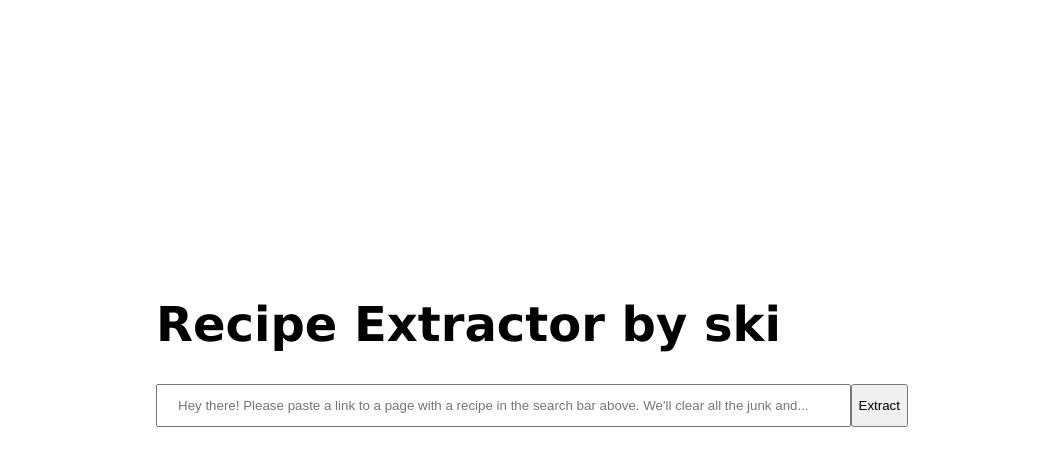
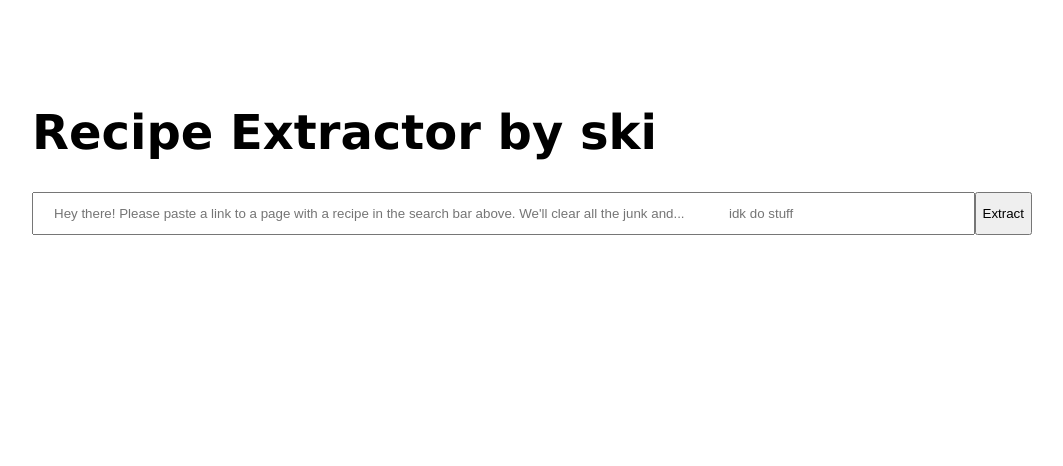
Before and after one commit to shadmanrakib/recipe-extractor, a website: page app/views/index.html in a window 1280 px wide. Shown: the whole page, without its empty margins (108-1171 px from the left). Drawn offline with nearby package versions, Linux system fonts and the light colour scheme; files that its build step writes are made by us from their sources.

Commit message:
slight change to style.css

```diff
--- a/app/public/css/style.css
+++ b/app/public/css/style.css
@@ -1,7 +1,13 @@
 body {
     display: flex;
     flex-direction: column;
-    padding: 20%;
+    align-items: center;
+    padding-top: 64px;
+}
+
+#app {
+    max-width: 1000px;
+    width: 100%;
 }
 
 h1, h2, h3 {
--- a/app/views/index.html
+++ b/app/views/index.html
@@ -7,9 +7,9 @@
 </head>
 
 <body>
-    <h1>Recipe Extractor by ski</h1>
+    <div id="app">
+        <h1>Recipe Extractor by ski</h1>
 
-    <div id="app">
         <div class="inputContainer">
             <input :value="inputText" @keyup.enter="getRecipe" @input="event => inputText = event.target.value" placeholder="Hey there! Please paste a link to a page with a recipe in the search bar above. We'll clear all the junk and...
             idk do stuff">
```
